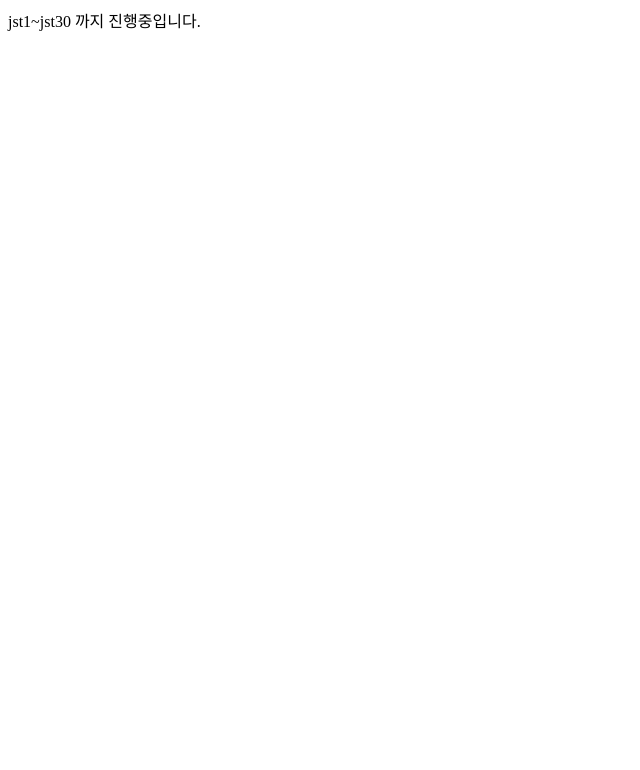
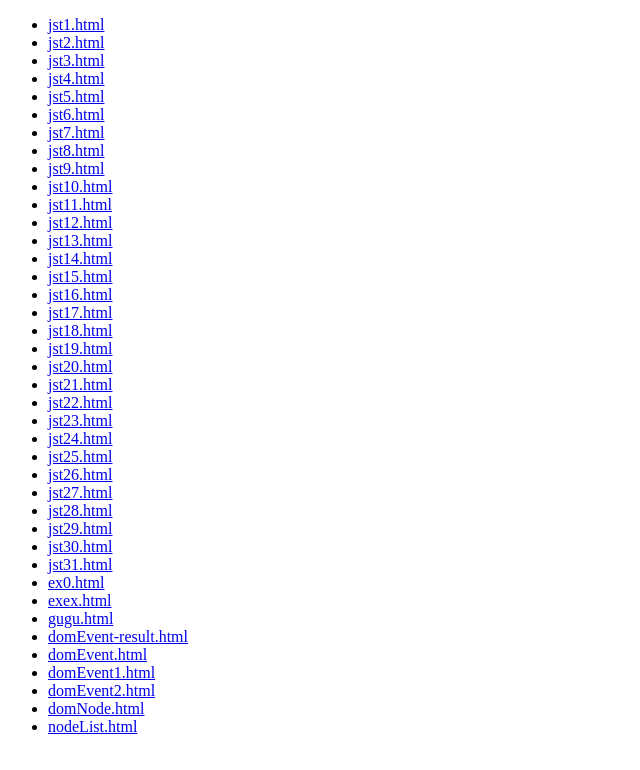
Before and after one commit to sevenpia/jst, a plain HTML site: page index.html in a window 1280 px wide. Shown: the whole page, without its empty margins (0-640 px from the left). Drawn offline with Linux system fonts and the light colour scheme.

Commit message:
index수정

```diff
--- a/index.html
+++ b/index.html
@@ -7,7 +7,48 @@
   <title>jst index</title>
 </head>
 <body>
-  jst1~jst30 까지 진행중입니다.
+  <ul>
+    <li><a href="jst1.html" target="_blank">jst1.html</a></li>
+    <li><a href="jst2.html" target="_blank">jst2.html</a></li>
+    <li><a href="jst3.html" target="_blank">jst3.html</a></li>
+    <li><a href="jst4.html" target="_blank">jst4.html</a></li>
+    <li><a href="jst5.html" target="_blank">jst5.html</a></li>
+    <li><a href="jst6.html" target="_blank">jst6.html</a></li>
+    <li><a href="jst7.html" target="_blank">jst7.html</a></li>
+    <li><a href="jst8.html" target="_blank">jst8.html</a></li>
+    <li><a href="jst9.html" target="_blank">jst9.html</a></li>
+    <li><a href="jst10.html" target="_blank">jst10.html</a></li>
+    <li><a href="jst11.html" target="_blank">jst11.html</a></li>
+    <li><a href="jst12.html" target="_blank">jst12.html</a></li>
+    <li><a href="jst13.html" target="_blank">jst13.html</a></li>
+    <li><a href="jst14.html" target="_blank">jst14.html</a></li>
+    <li><a href="jst15.html" target="_blank">jst15.html</a></li>
+    <li><a href="jst16.html" target="_blank">jst16.html</a></li>
+    <li><a href="jst17.html" target="_blank">jst17.html</a></li>
+    <li><a href="jst18.html" target="_blank">jst18.html</a></li>
+    <li><a href="jst19.html" target="_blank">jst19.html</a></li>
+    <li><a href="jst20.html" target="_blank">jst20.html</a></li>
 
+    <li><a href="jst21.html" target="_blank">jst21.html</a></li>
+    <li><a href="jst22.html" target="_blank">jst22.html</a></li>
+    <li><a href="jst23.html" target="_blank">jst23.html</a></li>
+    <li><a href="jst24.html" target="_blank">jst24.html</a></li>
+    <li><a href="jst25.html" target="_blank">jst25.html</a></li>
+    <li><a href="jst26.html" target="_blank">jst26.html</a></li>
+    <li><a href="jst27.html" target="_blank">jst27.html</a></li>
+    <li><a href="jst28.html" target="_blank">jst28.html</a></li>
+    <li><a href="jst29.html" target="_blank">jst29.html</a></li>
+    <li><a href="jst30.html" target="_blank">jst30.html</a></li>
+    <li><a href="jst31.html" target="_blank">jst31.html</a></li>
+    <li><a href="ex0.html" target="_blank">ex0.html</a></li>
+    <li><a href="exex.html" target="_blank">exex.html</a></li>
+    <li><a href="gugu.html" target="_blank">gugu.html</a></li>
+    <li><a href="domEvent-result.html" target="_blank">domEvent-result.html</a></li>
+    <li><a href="domEvent.html" target="_blank">domEvent.html</a></li>
+    <li><a href="domEvent1.html" target="_blank">domEvent1.html</a></li>
+    <li><a href="domEvent2.html" target="_blank">domEvent2.html</a></li>
+    <li><a href="domNode.html" target="_blank">domNode.html</a></li>
+    <li><a href="nodeList.html" target="_blank">nodeList.html</a></li>
+  </ul>
 </body>
 </html>
```
